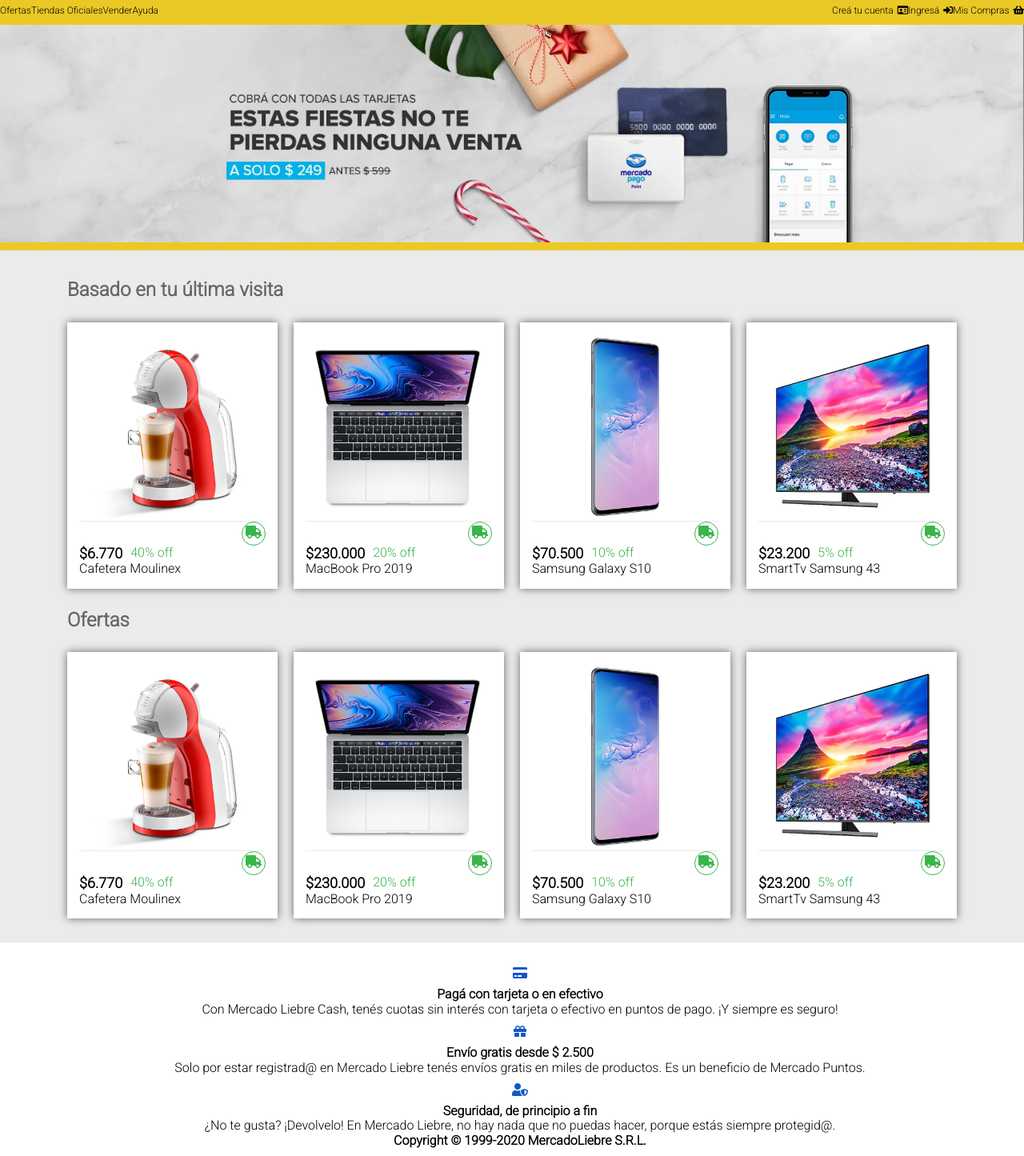
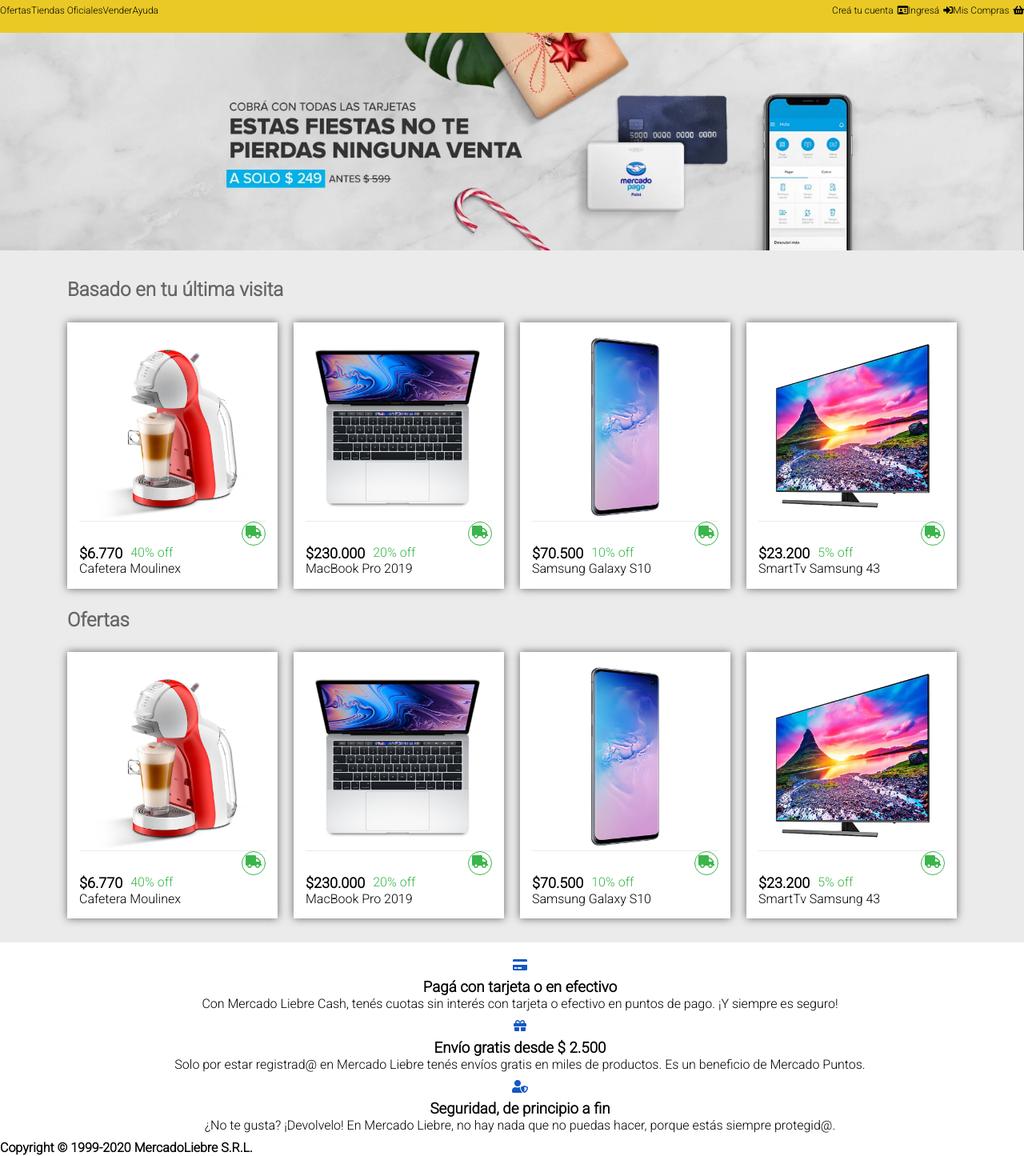
Before and after one commit to EloisaCB43/MercadoLiebre2, a website: page views/home.html in a window 1280 px wide. Shown: the part 93-1538 px from the top of the page at 80% size. Drawn offline with Linux system fonts and the light colour scheme; files whose address does not match are found by name.

Commit message:
hice cambios

```diff
--- a/public/css/styles.css
+++ b/public/css/styles.css
@@ -7,8 +7,15 @@
   box-sizing: border-box;
 }
 
+
+body {
+  font-family: "Roboto";
+}
+
+/* >>>>>>>>>>>> header <<<<<<<<<<<<<<<<< */
+
 body header {
-  font-family: Roboto;
+  font-family: "Roboto";
   font-size: 12px;
   background-color: #eac926;
   color: black;
@@ -17,7 +24,6 @@
 
 }
 
-/* imagenes */
 .imagenprincipal {
   width: 50%;
 }
@@ -26,42 +32,6 @@
   display: flex;
 
 }
-
-.banner {
-  display: flex;
-  flex-wrap: wrap;
-  justify-content: flex-end;
-  width: 100%;
-}
-
-/* --------- */
-
-body {
-  font-family: Roboto;
-}
-
-.titulares {
-  font-size: 24px;
-  text-align: left;
-  color: #666;
-}
-
-.discount {
-  color: #39b54a;
-  font-size: 1em;
-  /* desafio flex */
-  margin-left: 10px;
-}
-
-.prices {
-  font-size: 18px;
-  /* desafio flex */
-}
-
-.descriptions {
-  font-size: 16px;
-}
-
 .img-searchbar-cuotas {
   display: flex;
   flex-wrap: wrap;
@@ -100,7 +70,15 @@
   margin-right: 5px;
 }
 
-/* enlaces */
+.banner {
+  display: flex;
+  flex-wrap: wrap;
+  flex-direction: row;
+  justify-content: flex-end;
+  width: 100%;
+}
+
+/* header enlaces */
 .enlaces-navbar {
   display: flex;
   flex-wrap: wrap;
@@ -142,8 +120,30 @@
 
 }
 
-/* ejercicio diseño adaptativo */
-/* Debemos centrar la sección main */
+/* >>>>>>>>>>>>> main <<<<<<<<<<<<<<<<*/
+
+.titulares {
+  font-size: 24px;
+  text-align: left;
+  color: #666;
+}
+
+.discount {
+  color: #39b54a;
+  font-size: 1em;
+  /* desafio flex */
+  margin-left: 10px;
+}
+
+.prices {
+  font-size: 18px;
+  /* desafio flex */
+}
+
+.descriptions {
+  font-size: 16px;
+}
+
 .main-container {
   display: flex;
   flex-wrap: wrap;
@@ -151,14 +151,12 @@
   background-color: #ebebeb;
 }
 
-/* este se aplico a la sección */
 .article-container {
   width: 90%;
   margin: auto;
   padding: 20px;
 }
 
-/* Entre cada artículo hay una separación de 10 píxeles */
 .product-container {
   margin-bottom: 10px;
   margin-top: 10px;
@@ -181,12 +179,11 @@
   flex-direction: column;
 }
 
-
 .photo {
   width: 100%;
 }
 
-/* diseño del truck */
+/* truck */
 .each-product i {
   display: flex;
   align-self: flex-end;
@@ -202,48 +199,13 @@
   color: #39b54a;
 }
 
-/* desafio de flex box ---------------------*/
-
 .price-discount {
   display: flex;
   flex-wrap: wrap;
 }
 
+/*>>>>>>>>>>>>>>>> formularios <<<<<<<<<<<<<<<<<<*/
 
-/* footer*/
-
-.piePagina {
-  display: flex;
-  flex-wrap: wrap;
-  flex-direction: column;
-  align-items: center;
-  background-color: white;
-  text-align: center;
-  width: 100%;
-}
-
-.footer-container {
-  display: flex;
-  flex-wrap: wrap;
-  flex-direction: column;
-  align-items: center;
-  background-color: white;
-  text-align: center;
-  margin: 10px;
-  margin-bottom: 10px;
-  width: 100%;
-}
-
-footer i {
-  width: 2em;
-  margin-top: 10px;
-  margin-bottom: 10px;
-  color: #1259c3;
-  /* como hacer que los textos queden pegados y no tan separados? */
-}
-
-
-/* formularios <<<<<<<<<<<<<<<<<<<<<<<<<<*/
 /* login */
 .login-container {
   display: flex;
@@ -283,6 +245,10 @@
   border-radius: 8px;
   margin: 10px;
   font-size: 20px;
+}
+
+.submit:hover{
+  background-color: #0022AA;
 }
 
 /* register */
@@ -357,6 +323,40 @@
   gap: 10px;
   align-items: center;
 }
+
+
+/* >>>>>>>>>>>> footer <<<<<<<<<<<<<<<<*/
+
+.piePagina {
+  display: flex;
+  flex-wrap: wrap;
+  flex-direction: column;
+  align-items: center;
+  background-color: white;
+  text-align: center;
+  width: 100%;
+}
+
+.footer-container {
+  display: flex;
+  flex-wrap: wrap;
+  flex-direction: column;
+  align-items: center;
+  background-color: white;
+  text-align: center;
+  margin: 10px;
+  margin-bottom: 10px;
+  width: 100%;
+}
+
+footer i {
+  width: 2em;
+  margin-top: 10px;
+  margin-bottom: 10px;
+  color: #1259c3;
+  /* como hacer que los textos queden pegados y no tan separados? */
+}
+
 
 
 
--- a/views/home.html
+++ b/views/home.html
@@ -29,23 +29,25 @@
         <nav class="enlaces-navbar">
             <ul class="listaEnlaces">
 
-                <li><a style="text-decoration:none" href="">Ofertas</a></li>
-                <li><a style="text-decoration:none" href="">Tiendas Oficiales</a></li>
-                <li><a style="text-decoration:none" href="">Vender</a></li>
-                <li><a style="text-decoration:none" href="">Ayuda</a></li>
+                <li><a style="text-decoration:none" href="#">Ofertas</a></li>
+                <li><a style="text-decoration:none" href="#">Tiendas Oficiales</a></li>
+                <li><a style="text-decoration:none" href="#">Vender</a></li>
+                <li><a style="text-decoration:none" href="#">Ayuda</a></li>
 
             </ul>
             <ul class="listaEnlaces">
                 <li><a style="text-decoration:none" href="/register">Creá tu cuenta<i class="far fa-id-card"></i></a></li>
                 <li><a style="text-decoration:none" href="/login">Ingresá<i class="fas fa-sign-in-alt"></i></a></li>
-                <li><a style="text-decoration:none" href="">Mis Compras<i class="fas fa-shopping-basket"></i></a></li>
+                <li><a style="text-decoration:none" href="#">Mis Compras<i class="fas fa-shopping-basket"></i></a></li>
             </ul>
         </nav>
-        <div class="burger-menu"> <i class="fas fa-bars"></i>
+        <div class="burger-menu"> <i class="fas fa-bars"></i></div>
+
+
+    </header>
+    <div>
+    <img class="banner" src="/img/images/img-home-banner.jpg" alt="">
 </div>
-        <img class="banner" src="/img/images/img-home-banner.jpg" alt="">
-    </header>
-
     <main class="main-container">
         <section class="article-container">
             <h1 class="titulares">Basado en tu última visita</h1>
@@ -153,29 +155,46 @@
 
     </main>
 
-    <footer>
-        <article class="piePagina">
-            <div class="footer-container"></div>
+
+    <footer class="main-footer">
+        <article class="footer-container">
+            <div class="each.container">
+                <div class="icons-footer">
                     <i class="fas fa-credit-card"></i>
-            <h4>Pagá con tarjeta o en efectivo</h4>
-            <p>Con Mercado Liebre Cash, tenés cuotas sin interés con tarjeta o efectivo en puntos de pago. ¡Y siempre es
+                </div>
+                <div class="information-text">
+                    <h3>Pagá con tarjeta o en efectivo</h3>
+                    <p>Con Mercado Liebre Cash, tenés cuotas sin interés con tarjeta o efectivo en puntos de pago. ¡Y
+                        siempre es
                         seguro!
                     </p>
+                </div>
+                <div class="icons-footer">
                     <i class="fas fa-gift"></i>
-            <h4>Envío gratis desde $ 2.500</h4>
-            <p>Solo por estar registrad@ en Mercado Liebre tenés envíos gratis en miles de productos. Es un beneficio de
+                </div>
+                <div class="information-text">
+                    <h3>Envío gratis desde $ 2.500</h3>
+                    <p>Solo por estar registrad@ en Mercado Liebre tenés envíos gratis en miles de productos. Es un
+                        beneficio de
                         Mercado Puntos.</p>
+                </div>
+                <div class="icons-footer">
                     <i class="fas fa-user-shield"></i>
-            <h4>Seguridad, de principio a fin</h4>
-            <p>¿No te gusta? ¡Devolvelo! En Mercado Liebre, no hay nada que no puedas hacer, porque estás siempre
+                </div>
+                <div class="information-text">
+                    <h3>Seguridad, de principio a fin</h3>
+                    <p>¿No te gusta? ¡Devolvelo! En Mercado Liebre, no hay nada que no puedas hacer, porque estás
+                        siempre
                         protegid@.
                     </p>
                 </div>
+            </div>
+        </article>
+        <div class="author">
             <h4>Copyright © 1999-2020 MercadoLiebre S.R.L.</h4>
-        </article>
-
+        </div>
+        </div>
     </footer>
-
 </body>
 
 </html>
```
Lines whose indentation alone changed are shown as unchanged.
